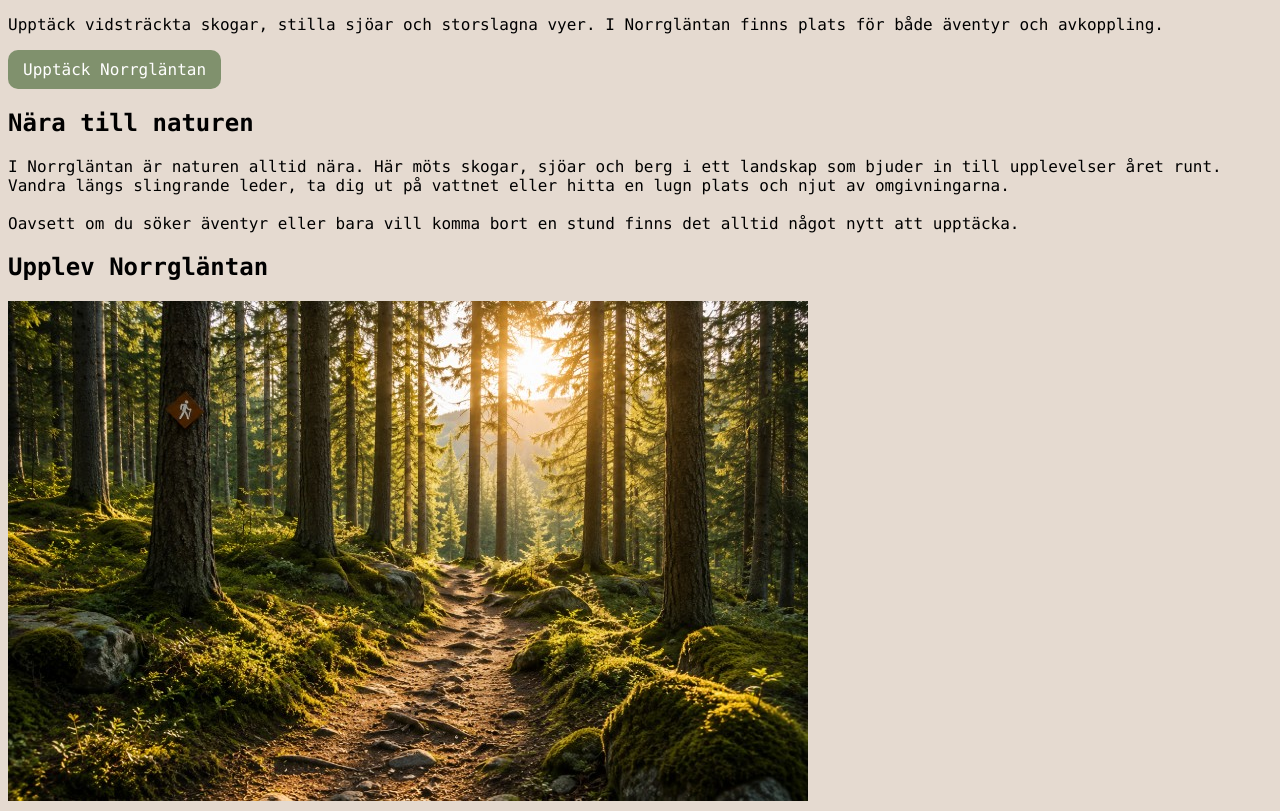
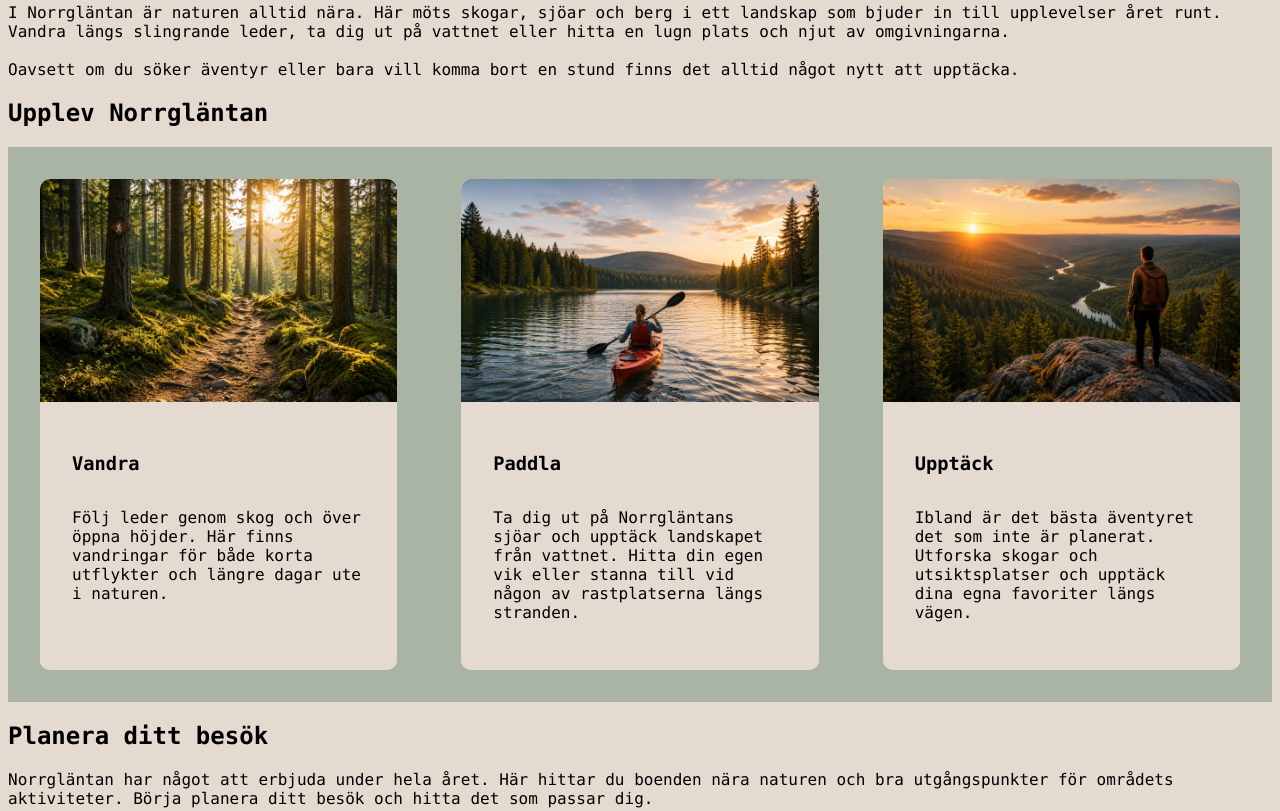
Before and after one commit to Kajsut/dt224g_kajsa_widen, a plain HTML site: page index.html in a window 1280 px wide. Shown: the part 1432-2243 px from the top of the page. Drawn offline with Linux system fonts and the light colour scheme.

Commit message:
Fixat css till de tre aktiviteterna

```diff
--- a/css/style.css
+++ b/css/style.css
@@ -7,12 +7,52 @@
 }
 
 
+header {
+    display: flex;
+    flex-direction: row;
+    /*Får klura på detta*/
+}
 
-.activities {
-    background-color: #A9B4A4;
+body {
 
 }
 
+
+
+/* Bilder på och text på de tre aktiviteterna*/
+.activities {
+    background-color: #A9B4A4;
+    display: grid;
+    grid-template-columns: repeat(auto-fit,minmax(300px, 1fr));
+    /*om ett foto blir mindre än 300px så läggder de sig under varandra*/
+}
+
+
+.picture_text img {
+    width: 100%;
+    display: block;
+    object-fit: cover;
+}
+
+.picture_text {
+    display: flex;
+    flex-direction: column;
+    justify-content: space-around;
+    border-radius: 10px;
+    overflow: hidden;
+    margin: 2rem;
+}
+
+.text {
+    display: flex;
+    flex-direction: column;
+
+    padding: 2rem;
+    flex-grow: 1;
+}
+
+
+/*Knappar utseende och övergångar*/
 .button {
     display: inline-block;
     background: #80916D;
@@ -27,6 +67,8 @@
     background-color:#3a4b27;
 }
 
+
+
 footer {
     background-color: #A9B4A4;
 
```
